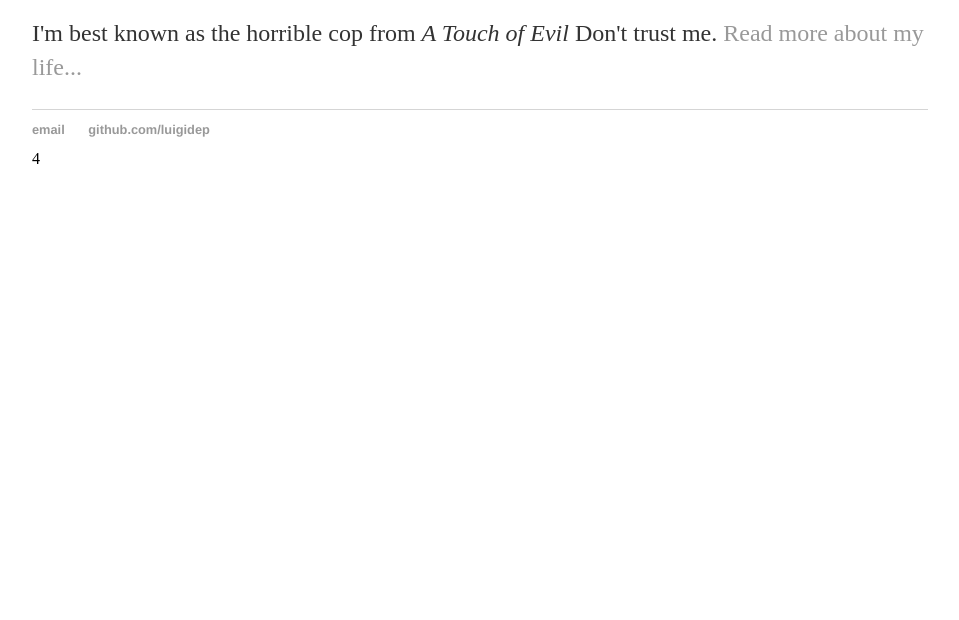
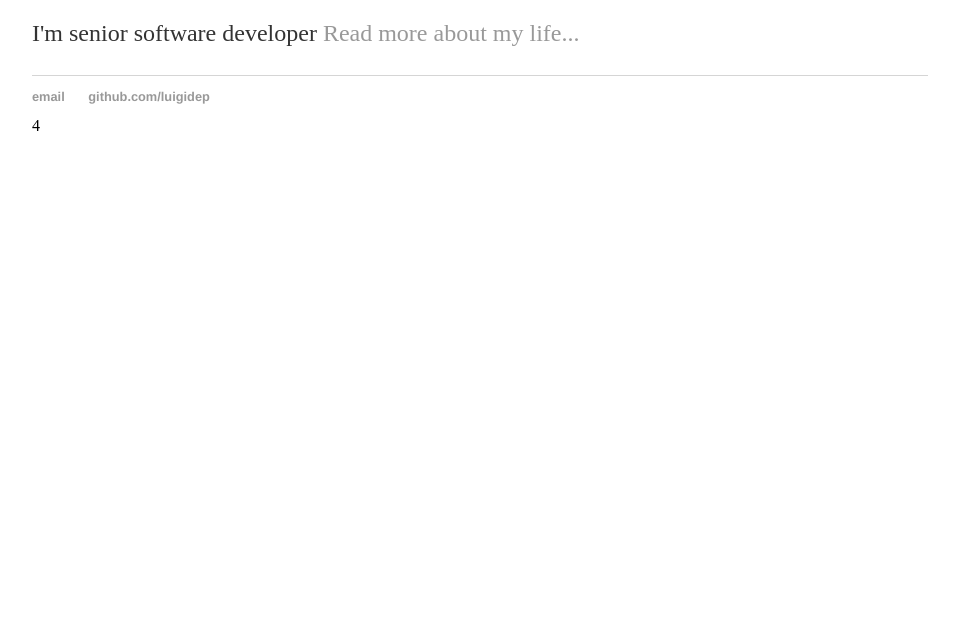
Before and after one commit to luigidep/luigidep.github.io, a plain HTML site: page index.html in a window 1280 px wide. Shown: the part 180-800 px from the top of the page, without its empty margins (160-1119 px from the left). Drawn offline with Linux system fonts and the light colour scheme.

Commit message:
Update index.html

```diff
--- a/index.html
+++ b/index.html
@@ -16,7 +16,7 @@
 		<div class="container">
     		<div class="blurb">
         		<h1>Hi there, I'm Luigi De Pizzol!</h1>
-				<p>I'm best known as the horrible cop from <em>A Touch of Evil</em> Don't trust me. <a href="/about">Read more about my life...</a></p>
+				<p>I'm senior software developer <a href="/about">Read more about my life...</a></p>
     		</div><!-- /.blurb -->
 		</div><!-- /.container -->
 		<footer>
```
